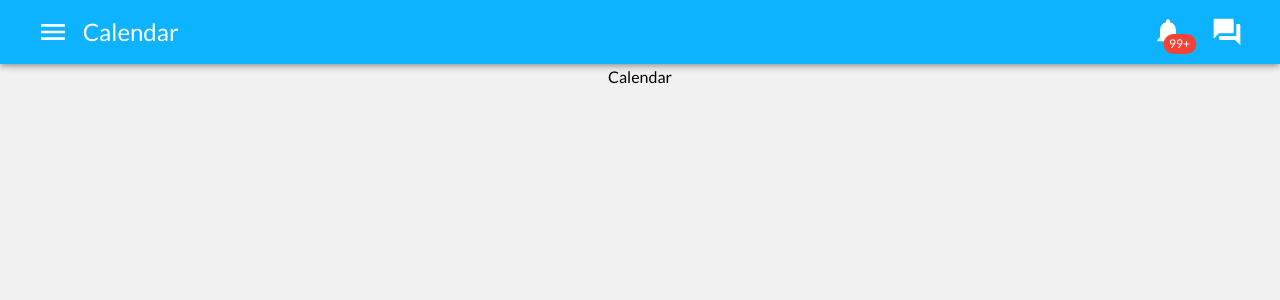
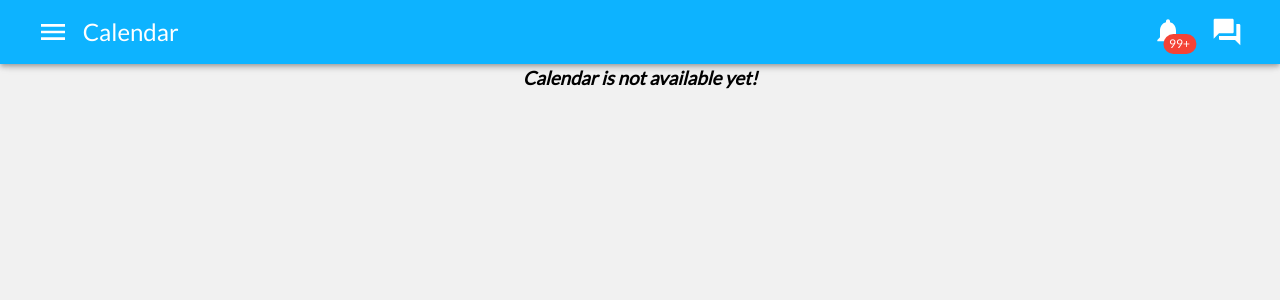
Before and after one commit to KhoiUna/chekchat, a Next.js app in the folder client/: page /calendar in a window 1280 px wide. Shown: the top 300 px of the page. Built offline with nearby package versions, Linux system fonts and the light colour scheme.

Commit message:
update calendar page

```diff
--- a/client/pages/calendar.js
+++ b/client/pages/calendar.js
@@ -3,7 +3,9 @@ import MainLayout from "../containers/main_layout";
 export default function Calendar() {
   return (
     <MainLayout componentName="Calendar">
-      <p>Calendar</p>
+      <h3>
+        <i>Calendar is not available yet!</i>
+      </h3>
     </MainLayout>
   );
 }
```
